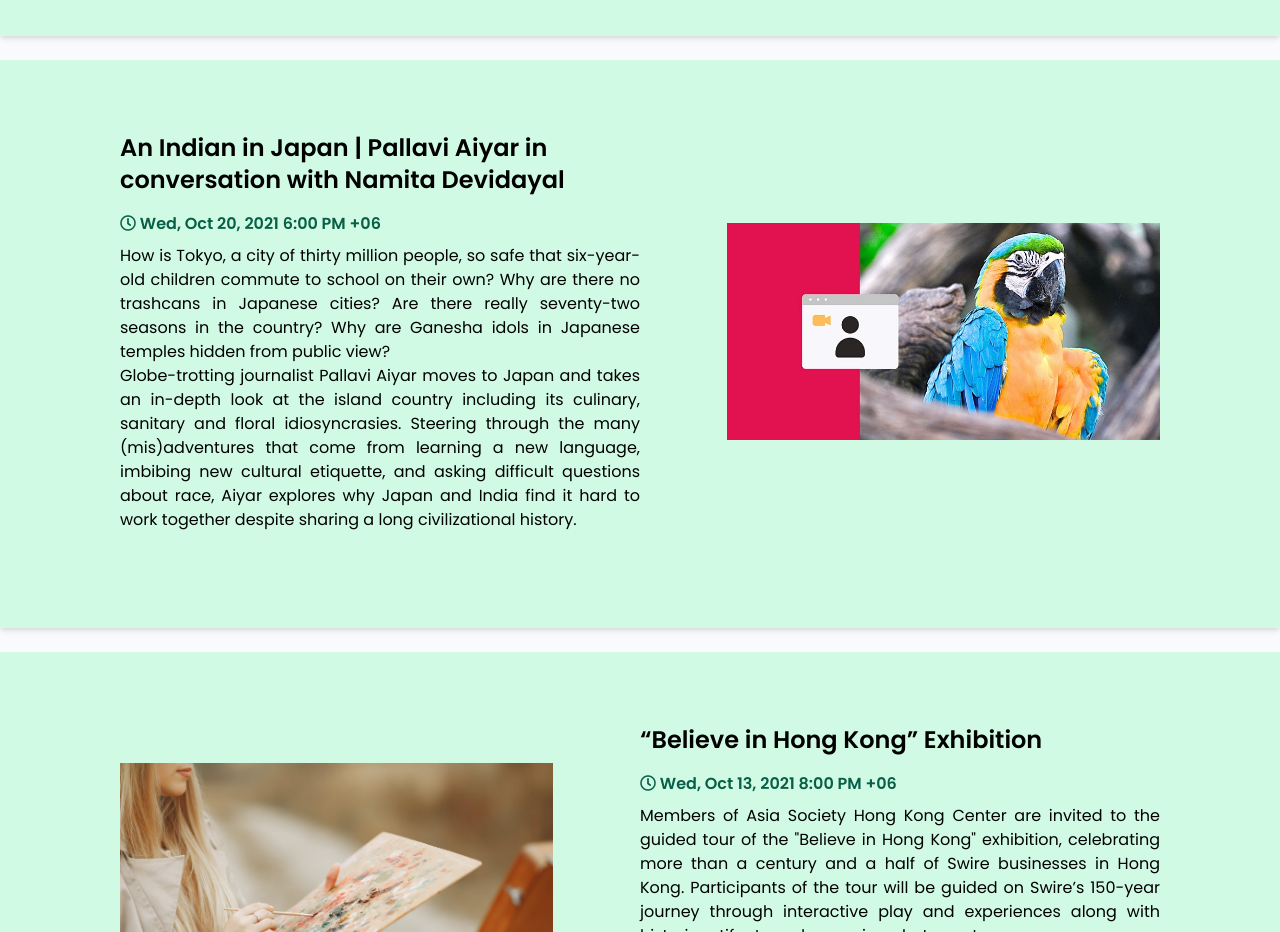
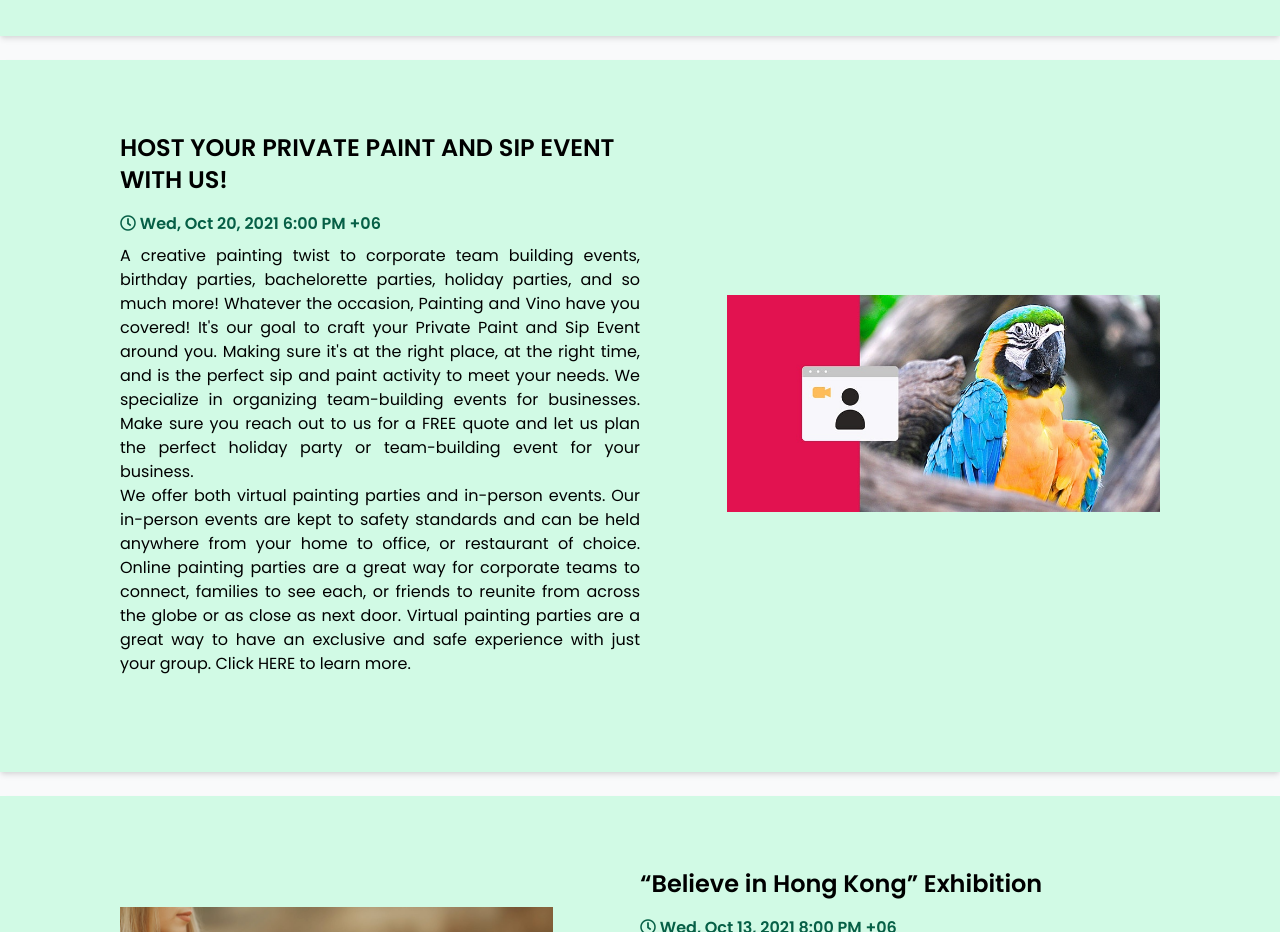
Before and after one commit to souraavsen/Creative-Arts, a React (Create React App) app: page /features in a window 1280 px wide. Shown: the part 1160-2092 px from the top of the page. Built offline with nearby package versions, Linux system fonts and the light colour scheme; a web font is replaced by a local one.

Commit message:
minor update

```diff
--- a/src/Components/Featuers/Programs.js
+++ b/src/Components/Featuers/Programs.js
@@ -44,26 +44,31 @@
           <div className='w-5/6 mx-auto mt-10 mb-16 flex justify-between items-center'>
             <div className='w-1/2'>
               <h2 className='text-2xl font-semibold pb-4'>
-                An Indian in Japan | Pallavi Aiyar in conversation with Namita
-                Devidayal
+                HOST YOUR PRIVATE PAINT AND SIP EVENT WITH US!
               </h2>
               <p className='text-green-800 font-semibold pb-2'>
                 <i class='far fa-clock'></i> Wed, Oct 20, 2021 6:00 PM +06
               </p>
               <p className='text-justify'>
-                How is Tokyo, a city of thirty million people, so safe that
-                six-year-old children commute to school on their own? Why are
-                there no trashcans in Japanese cities? Are there really
-                seventy-two seasons in the country? Why are Ganesha idols in
-                Japanese temples hidden from public view?
+                A creative painting twist to corporate team building events,
+                birthday parties, bachelorette parties, holiday parties, and so
+                much more! Whatever the occasion, Painting and Vino have you
+                covered! It's our goal to craft your Private Paint and Sip Event
+                around you. Making sure it's at the right place, at the right
+                time, and is the perfect sip and paint activity to meet your
+                needs. We specialize in organizing team-building events for
+                businesses. Make sure you reach out to us for a FREE quote and
+                let us plan the perfect holiday party or team-building event for
+                your business.
                 <br />
-                Globe-trotting journalist Pallavi Aiyar moves to Japan and takes
-                an in-depth look at the island country including its culinary,
-                sanitary and floral idiosyncrasies. Steering through the many
-                (mis)adventures that come from learning a new language, imbibing
-                new cultural etiquette, and asking difficult questions about
-                race, Aiyar explores why Japan and India find it hard to work
-                together despite sharing a long civilizational history.
+                We offer both virtual painting parties and in-person events. Our
+                in-person events are kept to safety standards and can be held
+                anywhere from your home to office, or restaurant of choice.
+                Online painting parties are a great way for corporate teams to
+                connect, families to see each, or friends to reunite from across
+                the globe or as close as next door. Virtual painting parties are
+                a great way to have an exclusive and safe experience with just
+                your group. Click HERE to learn more.
               </p>
             </div>
             <div className='w-5/12'>
```
